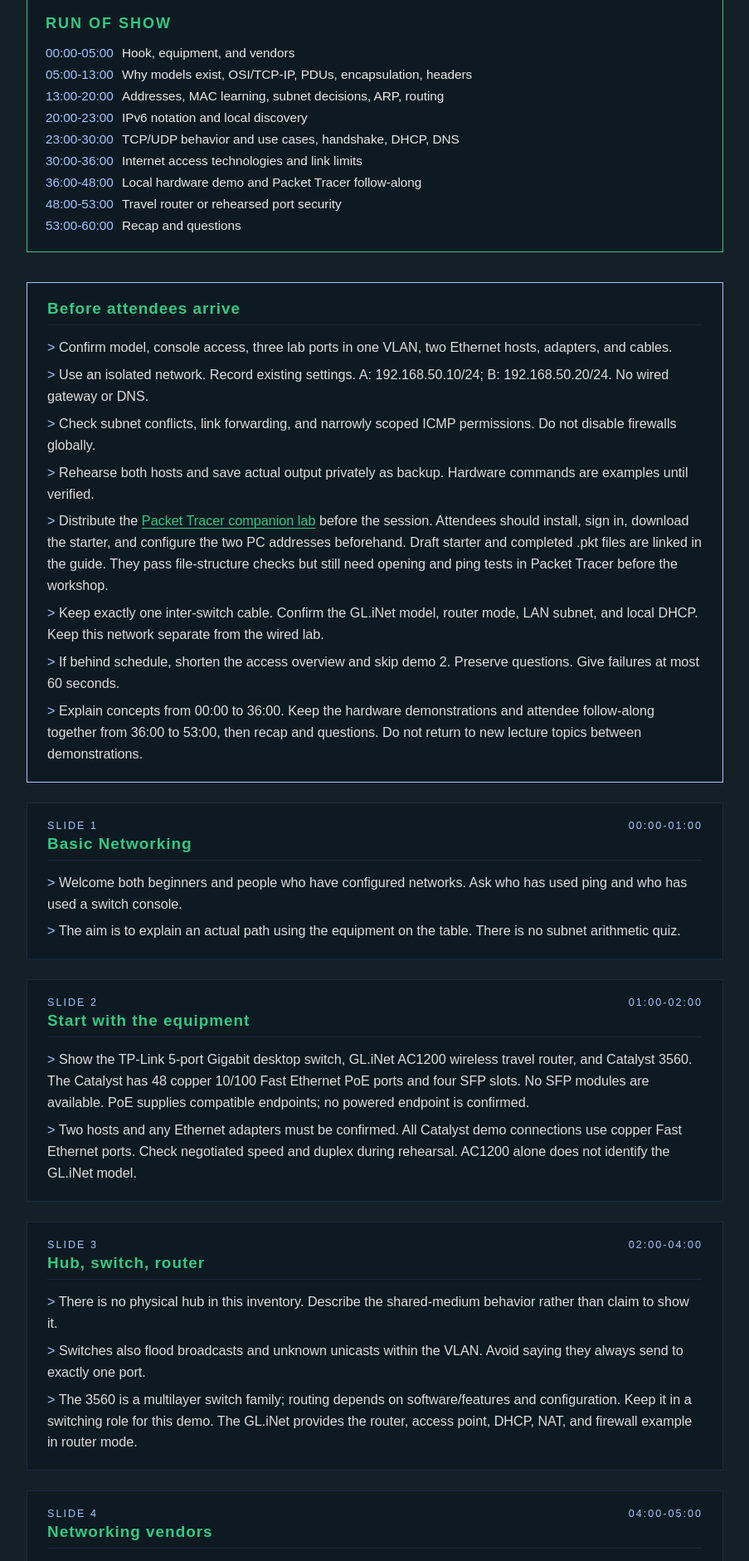
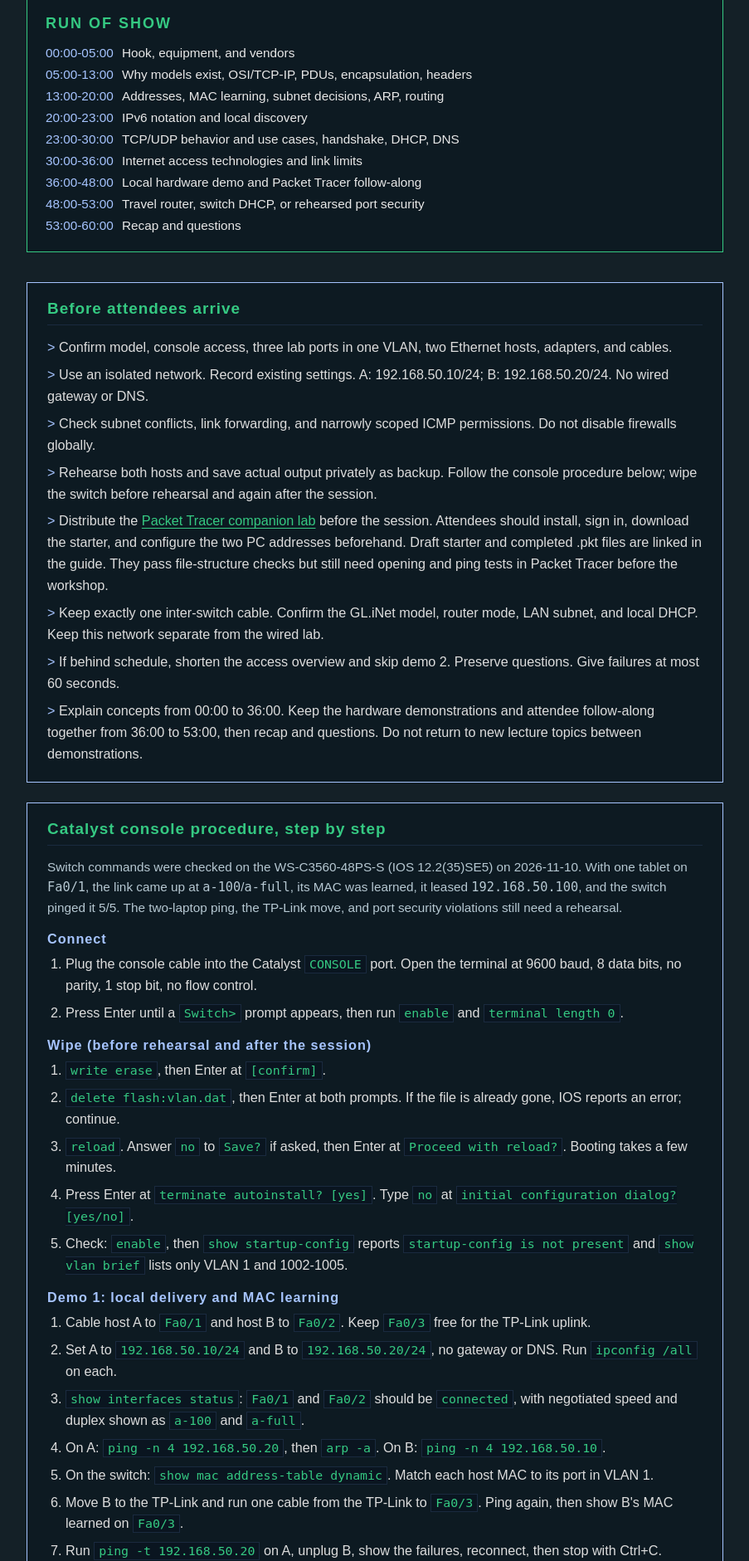
Before and after one commit to hacksu/basic-networking, a Flask app: page /notes in a window 1280 px wide. Shown: the part 136-2017 px from the top of the page at 83% size, without its empty margins (188-1091 px from the left). Run offline with Flask 3, Linux system fonts and the light colour scheme; some libraries are stand-ins or nearby versions.

Commit message:
docs: add verified Catalyst console procedure and switch DHCP demo

```diff
--- a/templates/notes.html
+++ b/templates/notes.html
@@ -84,6 +84,11 @@
       flex-direction: column;
       gap: 7px;
     }
+    .slide-note ol { padding-left: 22px; display: flex; flex-direction: column; gap: 7px; }
+    .slide-note ol li { font-size: 0.9em; line-height: 1.6; color: #ddd; }
+    .slide-note ol li code { background: #0a1520; padding: 1px 5px; border: 1px solid var(--border); color: var(--green); font-size: 0.92em; }
+    .slide-note > p { font-size: 0.85em; line-height: 1.6; color: #b6c8d2; }
+    .slide-note h3 { font-size: 0.9em; color: var(--blue); letter-spacing: 1px; margin: 16px 0 8px; }
     .slide-note ul li::before { content: '> '; color: var(--blue); }
     .slide-note ul li { font-size: 0.9em; line-height: 1.6; color: #ddd; }
     .slide-note ul li code {
@@ -108,7 +113,8 @@
       body { background: white; color: black; padding: 20px; max-width: none; }
       .slide-note, .runsheet { border: 1px solid #ccc; background: #f9f9f9; break-inside: avoid; }
       .slide-note h2, .runsheet h2 { color: #222; }
-      .slide-note ul li { color: #333; }
+      .slide-note ul li, .slide-note ol li, .slide-note > p { color: #333; }
+      .slide-note.steps { break-inside: auto; }
       .slide-note .demo { border-left-color: #4683FF; background: #f0f4ff; color: #333; }
       header { border-color: #333; }
       header h1 { color: #222; }
@@ -125,19 +131,63 @@
 <tr><td class="time">23:00-30:00</td><td>TCP/UDP behavior and use cases, handshake, DHCP, DNS</td></tr>
 <tr><td class="time">30:00-36:00</td><td>Internet access technologies and link limits</td></tr>
 <tr><td class="time">36:00-48:00</td><td>Local hardware demo and Packet Tracer follow-along</td></tr>
-<tr><td class="time">48:00-53:00</td><td>Travel router or rehearsed port security</td></tr>
+<tr><td class="time">48:00-53:00</td><td>Travel router, switch DHCP, or rehearsed port security</td></tr>
 <tr><td class="time">53:00-60:00</td><td>Recap and questions</td></tr>
 </table></div>
 <section class="slide-note setup"><h2>Before attendees arrive</h2><ul>
 <li>Confirm model, console access, three lab ports in one VLAN, two Ethernet hosts, adapters, and cables.</li>
 <li>Use an isolated network. Record existing settings. A: 192.168.50.10/24; B: 192.168.50.20/24. No wired gateway or DNS.</li>
 <li>Check subnet conflicts, link forwarding, and narrowly scoped ICMP permissions. Do not disable firewalls globally.</li>
-<li>Rehearse both hosts and save actual output privately as backup. Hardware commands are examples until verified.</li>
+<li>Rehearse both hosts and save actual output privately as backup. Follow the console procedure below; wipe the switch before rehearsal and again after the session.</li>
 <li>Distribute the <a href="labs/packet-tracer.md">Packet Tracer companion lab</a> before the session. Attendees should install, sign in, download the starter, and configure the two PC addresses beforehand. Draft starter and completed .pkt files are linked in the guide. They pass file-structure checks but still need opening and ping tests in Packet Tracer before the workshop.</li>
 <li>Keep exactly one inter-switch cable. Confirm the GL.iNet model, router mode, LAN subnet, and local DHCP. Keep this network separate from the wired lab.</li>
 <li>If behind schedule, shorten the access overview and skip demo 2. Preserve questions. Give failures at most 60 seconds.</li>
 <li>Explain concepts from 00:00 to 36:00. Keep the hardware demonstrations and attendee follow-along together from 36:00 to 53:00, then recap and questions. Do not return to new lecture topics between demonstrations.</li>
 </ul></section>
+<section class="slide-note setup steps"><h2>Catalyst console procedure, step by step</h2>
+<p>Switch commands were checked on the WS-C3560-48PS-S (IOS 12.2(35)SE5) on 2026-11-10. With one tablet on <code>Fa0/1</code>, the link came up at <code>a-100</code>/<code>a-full</code>, its MAC was learned, it leased <code>192.168.50.100</code>, and the switch pinged it 5/5. The two-laptop ping, the TP-Link move, and port security violations still need a rehearsal.</p>
+<h3>Connect</h3>
+<ol>
+<li>Plug the console cable into the Catalyst <code>CONSOLE</code> port. Open the terminal at 9600 baud, 8 data bits, no parity, 1 stop bit, no flow control.</li>
+<li>Press Enter until a <code>Switch&gt;</code> prompt appears, then run <code>enable</code> and <code>terminal length 0</code>.</li>
+</ol>
+<h3>Wipe (before rehearsal and after the session)</h3>
+<ol>
+<li><code>write erase</code>, then Enter at <code>[confirm]</code>.</li>
+<li><code>delete flash:vlan.dat</code>, then Enter at both prompts. If the file is already gone, IOS reports an error; continue.</li>
+<li><code>reload</code>. Answer <code>no</code> to <code>Save?</code> if asked, then Enter at <code>Proceed with reload?</code>. Booting takes a few minutes.</li>
+<li>Press Enter at <code>terminate autoinstall? [yes]</code>. Type <code>no</code> at <code>initial configuration dialog? [yes/no]</code>.</li>
+<li>Check: <code>enable</code>, then <code>show startup-config</code> reports <code>startup-config is not present</code> and <code>show vlan brief</code> lists only VLAN 1 and 1002-1005.</li>
+</ol>
+<h3>Demo 1: local delivery and MAC learning</h3>
+<ol>
+<li>Cable host A to <code>Fa0/1</code> and host B to <code>Fa0/2</code>. Keep <code>Fa0/3</code> free for the TP-Link uplink.</li>
+<li>Set A to <code>192.168.50.10/24</code> and B to <code>192.168.50.20/24</code>, no gateway or DNS. Run <code>ipconfig /all</code> on each.</li>
+<li><code>show interfaces status</code>: <code>Fa0/1</code> and <code>Fa0/2</code> should be <code>connected</code>, with negotiated speed and duplex shown as <code>a-100</code> and <code>a-full</code>.</li>
+<li>On A: <code>ping -n 4 192.168.50.20</code>, then <code>arp -a</code>. On B: <code>ping -n 4 192.168.50.10</code>.</li>
+<li>On the switch: <code>show mac address-table dynamic</code>. Match each host MAC to its port in VLAN 1.</li>
+<li>Move B to the TP-Link and run one cable from the TP-Link to <code>Fa0/3</code>. Ping again, then show B's MAC learned on <code>Fa0/3</code>.</li>
+<li>Run <code>ping -t 192.168.50.20</code> on A, unplug B, show the failures, reconnect, then stop with Ctrl+C.</li>
+</ol>
+<h3>Optional 48:00-53:00: the switch as a DHCP server</h3>
+<ol>
+<li>Give the switch an address and a pool. Excluding .1 to .99 keeps the static .10 and .20 out of the pool:
+<code>configure terminal</code>, <code>interface Vlan1</code>, <code>ip address 192.168.50.1 255.255.255.0</code>, <code>no shutdown</code>, <code>exit</code>, <code>ip dhcp excluded-address 192.168.50.1 192.168.50.99</code>, <code>ip dhcp pool LAB</code>, <code>network 192.168.50.0 255.255.255.0</code>, <code>lease 0 1</code>, <code>end</code>.</li>
+<li>Check: <code>show ip interface brief</code> shows <code>Vlan1</code> up at <code>192.168.50.1</code> once a host port is connected. <code>show running-config | begin ip dhcp</code> shows the pool. This IOS has no <code>show ip dhcp pool</code>.</li>
+<li>On B, set the Ethernet adapter to automatic (DHCP), then run <code>ipconfig /renew</code> and <code>ipconfig /all</code>. Expect an address from <code>192.168.50.100</code> upward, DHCP server <code>192.168.50.1</code>, and no default gateway.</li>
+<li>On the switch: <code>show ip dhcp binding</code> lists B's MAC and lease. The client ID is <code>01</code> followed by the MAC, and the expiry shows a 1993 date because the switch clock is unset. <code>show arp</code> lists B on <code>Vlan1</code>, and <code>ping 192.168.50.100</code> from the switch should succeed. <code>show ip dhcp server statistics</code> counts DISCOVER, OFFER, REQUEST, and ACK, matching the DHCP slide.</li>
+<li>The pool sets no <code>default-router</code> or <code>dns-server</code>, so the lease works with no internet path. Set B back to static afterward.</li>
+</ol>
+<h3>Optional: port security</h3>
+<ol>
+<li>Use the commands and rollback from the port security note below on <code>Fa0/1</code>. They were accepted and rolled back cleanly in testing; violation behavior still needs a two-host rehearsal.</li>
+</ol>
+<h3>Cleanup</h3>
+<ol>
+<li>Restore both hosts' adapter settings, Wi-Fi/VPN state, and any temporary firewall rule.</li>
+<li>Run the wipe steps again and confirm <code>startup-config is not present</code>.</li>
+</ol>
+</section>
 <section class="slide-note"><div class="num"><span>Slide 1</span><span>00:00-01:00</span></div><h2>Basic Networking</h2><ul><li>Welcome both beginners and people who have configured networks. Ask who has used ping and who has used a switch console.</li><li>The aim is to explain an actual path using the equipment on the table. There is no subnet arithmetic quiz.</li></ul></section>
 <section class="slide-note"><div class="num"><span>Slide 2</span><span>01:00-02:00</span></div><h2>Start with the equipment</h2><ul><li>Show the TP-Link 5-port Gigabit desktop switch, GL.iNet AC1200 wireless travel router, and Catalyst 3560. The Catalyst has 48 copper 10/100 Fast Ethernet PoE ports and four SFP slots. No SFP modules are available. PoE supplies compatible endpoints; no powered endpoint is confirmed.</li><li>Two hosts and any Ethernet adapters must be confirmed. All Catalyst demo connections use copper Fast Ethernet ports. Check negotiated speed and duplex during rehearsal. AC1200 alone does not identify the GL.iNet model.</li></ul></section>
 <section class="slide-note"><div class="num"><span>Slide 3</span><span>02:00-04:00</span></div><h2>Hub, switch, router</h2><ul><li>There is no physical hub in this inventory. Describe the shared-medium behavior rather than claim to show it.</li><li>Switches also flood broadcasts and unknown unicasts within the VLAN. Avoid saying they always send to exactly one port.</li><li>The 3560 is a multilayer switch family; routing depends on software/features and configuration. Keep it in a switching role for this demo. The GL.iNet provides the router, access point, DHCP, NAT, and firewall example in router mode.</li></ul></section>
@@ -166,10 +216,10 @@
 <section class="slide-note"><div class="num"><span>Slide 26</span><span>38:00-42:00</span></div><h2>Generate traffic. Read the tables.</h2><ul><li>Generate traffic from B as well if needed. Point out the Ethernet interface, address, prefix/mask, and physical address.</li><li>The switch learns source addresses from incoming frames. A known destination selects an egress port; an unknown one is flooded to eligible other VLAN ports.</li><li>Entries may already exist. Do not clear the whole MAC table for the presentation. Ping uses ICMP, not TCP.</li><li>If anything fails, spend at most 60 seconds, then use screenshots or text output saved from rehearsal. Do not fabricate output.</li><li>Pause briefly for attendees to run plain ping 192.168.50.20 and arp -a in a simulated PC prompt. On the simulated switch, use enable followed by show mac address-table. Do not assume Windows ping flags work in Packet Tracer.</li><li>The minimum attendee checkpoint is a successful ping, a peer ARP entry, and a learned switch MAC. Simulation Mode with ARP/ICMP filters and Capture / Forward is an optional extension; keep the physical console projected.</li></ul></section>
 <section class="slide-note"><div class="num"><span>Slide 27</span><span>42:00-45:00</span></div><h2>One port can lead to many hosts</h2><ul><li>Disconnect B from the Catalyst first, then connect B to the unmanaged switch and add one uplink.</li><li>Wait for forwarding, ping, and inspect the MAC table. The source entry should move to the uplink after traffic arrives.</li><li>Never add a parallel cable to improvise a bundle. Unknown spanning-tree behavior is not a safe loop-prevention plan.</li><li>Attendees who are ready may add a second 2960 to represent the TP-Link forwarding role; it is not an exact model of the unmanaged device. Disconnect B’s original link first and use exactly one inter-switch link. Others should watch the hardware demo.</li></ul></section>
 <section class="slide-note"><div class="num"><span>Slide 28</span><span>45:00-48:00</span></div><h2>Unplug it. What changes?</h2><ul><li>Unplug B, not the presenter’s console or display connection. Link negotiation and spanning tree can delay recovery.</li><li>Timeouts or unreachable messages vary with the host and state. Avoid promising exact output.</li><li>Tie the link failure back to OSI layer 1, then continue directly to the travel-router demonstration at minute 48.</li><li>Attendees can disconnect and reconnect B’s simulated cable, then retry a plain ping. They do not need to change real laptop networking or connect to the physical lab. Stop this checkpoint at minute 48; save unfinished simulation work for later.</li></ul></section>
-<section class="slide-note"><div class="num"><span>Slide 29</span><span>48:00-53:00</span></div><h2>Demo 2: inspect the travel router</h2><ul><li>Finish the wired demo, disconnect the demo host from wired Ethernet, and join the GL.iNet Wi-Fi with automatic addressing. Rehearse router mode and local DHCP beforehand; keep the switch lab separate.</li><li>Inspect the actual DHCP server, assigned address, gateway, DNS settings, and route. Use observed values rather than a factory-default subnet. Router mode enables routing, DHCP, NAT, and firewall functions; access-point mode has a different role.</li><li>No upstream is needed to demonstrate local DHCP and the default route. A configured gateway does not prove internet access or demonstrate packet forwarding between networks. Only show a webpage if upstream access was separately rehearsed.</li><li>A rehearsed port-security demo or prepared Packet Tracer ARP/ping walkthrough may replace this five-minute slot. The earlier mobile hotspot is optional upstream hardware, not assumed part of this demo.</li></ul></section>
+<section class="slide-note"><div class="num"><span>Slide 29</span><span>48:00-53:00</span></div><h2>Demo 2: inspect the travel router</h2><ul><li>Finish the wired demo, disconnect the demo host from wired Ethernet, and join the GL.iNet Wi-Fi with automatic addressing. Rehearse router mode and local DHCP beforehand; keep the switch lab separate.</li><li>Inspect the actual DHCP server, assigned address, gateway, DNS settings, and route. Use observed values rather than a factory-default subnet. Router mode enables routing, DHCP, NAT, and firewall functions; access-point mode has a different role.</li><li>No upstream is needed to demonstrate local DHCP and the default route. A configured gateway does not prove internet access or demonstrate packet forwarding between networks. Only show a webpage if upstream access was separately rehearsed.</li><li>The switch DHCP demo from the console procedure, a rehearsed port-security demo, or a prepared Packet Tracer ARP/ping walkthrough may replace this five-minute slot. The earlier mobile hotspot is optional upstream hardware, not assumed part of this demo.</li></ul></section>
 <section class="slide-note"><div class="num"><span>Slide 30</span><span>53:00-56:00</span></div><h2>Local ping works. A website does not.</h2><ul><li>Ask for a hypothesis and a check, not just a command. Local ping narrows the issue without identifying the cause. Give the audience about a minute to propose checks before advancing.</li><li>Invite beginners to name a layer and experienced attendees to name a route, resolver, or service test.</li></ul></section>
 <section class="slide-note"><div class="num"><span>Slide 31</span><span>56:00-57:00</span></div><h2>Troubleshoot one part at a time</h2><ul><li>Firewalls and policy can block ICMP while allowing an application. Conversely, a ping reply does not prove HTTP works.</li><li>There is no universal answer order for every outage. This is a useful starting process for the example.</li></ul></section>
-<section class="slide-note"><div class="num"><span>Slide 32</span><span>57:00-60:00</span></div><h2>Questions</h2><ul><li>Protect the question slot. Optional appendix slides are available for questions, not extra required lecture time.</li><li>Afterward restore host addressing, Wi-Fi/VPN, scoped firewall rules, and original switch port settings. Verify restoration.</li></ul></section>
+<section class="slide-note"><div class="num"><span>Slide 32</span><span>57:00-60:00</span></div><h2>Questions</h2><ul><li>Protect the question slot. Optional appendix slides are available for questions, not extra required lecture time.</li><li>Afterward restore host addressing, Wi-Fi/VPN, scoped firewall rules, and original switch port settings. Wipe the switch using the console procedure and verify restoration.</li></ul></section>
 <section class="slide-note"><div class="num"><span>Slide 33</span><span>Optional</span></div><h2>Port security</h2><ul><li>This replaces minutes 48-53 only after rehearsal. Use console access and an unused host-facing lab port, not the uplink or an EtherChannel member.</li><li>Record the original configuration and enter the actual interface configuration context before these commands. Generate A traffic to learn its source, then swap in B before the secure address ages out.</li><li>Inspect show port-security interface with the actual interface name. Restrict should leave the port up while dropping unauthorized source traffic and recording violations.</li><li>For a previously unsecured port, no switchport port-security disables the feature. Restore the full original port configuration, verify ordinary traffic, and do not save temporary demo settings. See demos/README.md for setup and rollback.</li></ul></section>
 <section class="slide-note"><div class="num"><span>Slide 34</span><span>Optional</span></div><h2>EtherChannel</h2><ul><li>Two 100 Mb/s members do not normally make one flow run at 200 Mb/s. Hashing and platform capabilities determine distribution.</li><li>The TP-Link and GL.iNet are not confirmed compatible aggregation peers. Use a prepared Packet Tracer topology with two compatible switches for an optional simulation, or keep this conceptual. Do not add parallel cables to the physical lab.</li></ul></section>
 <section class="slide-note"><div class="num"><span>Slide 35</span><span>Reference</span></div><h2>Sources and further reading</h2><ul><li>Source links require internet access; the deck, navigation, notes, logo, and diagrams are otherwise local.</li><li>Template: https://github.com/hacksu/HacKSU-Presentation-Template at commit 64f8d8e05d02bca1d09b2462683606781f6fa62a.</li></ul></section>
```
Also changed, not shown: demos/README.md.
